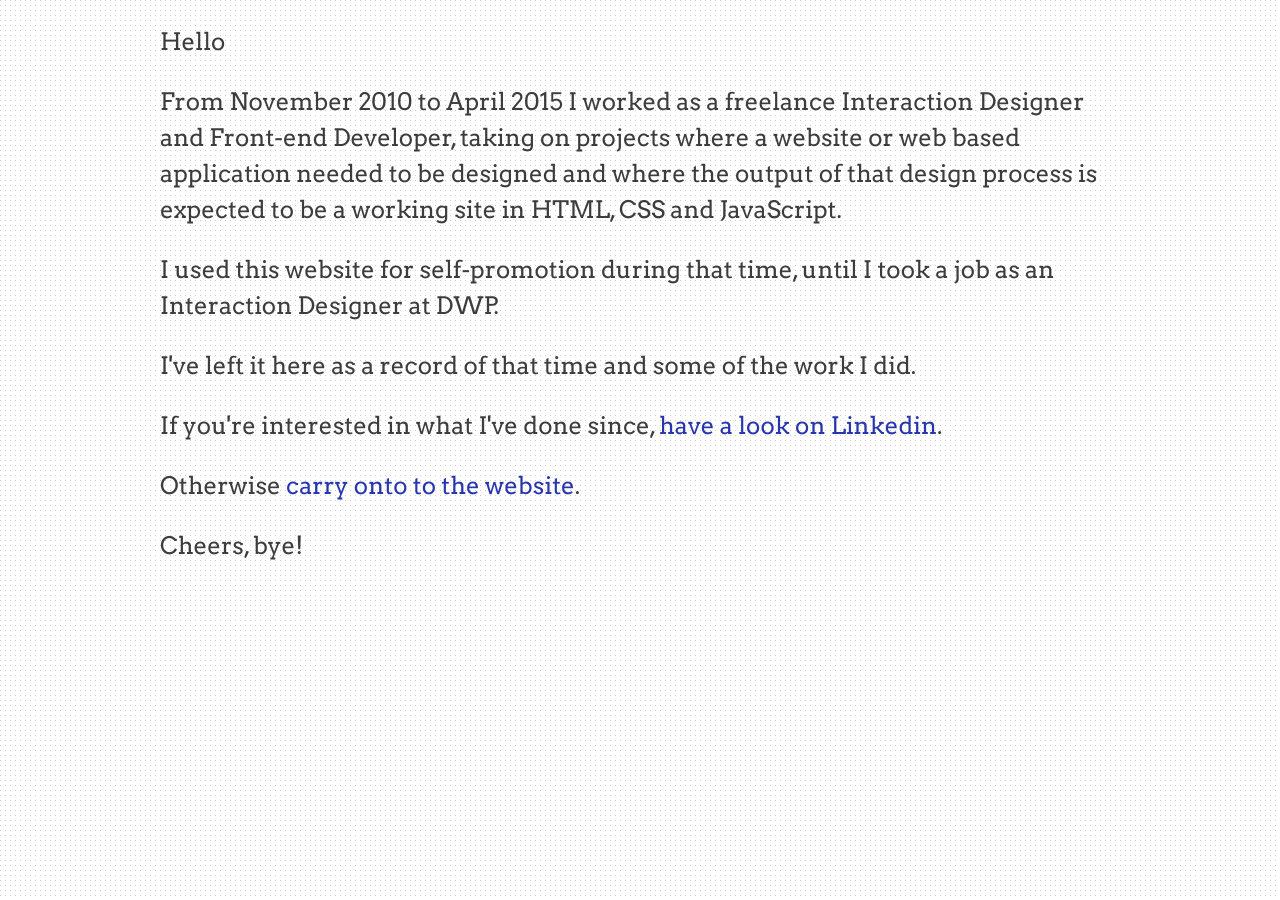
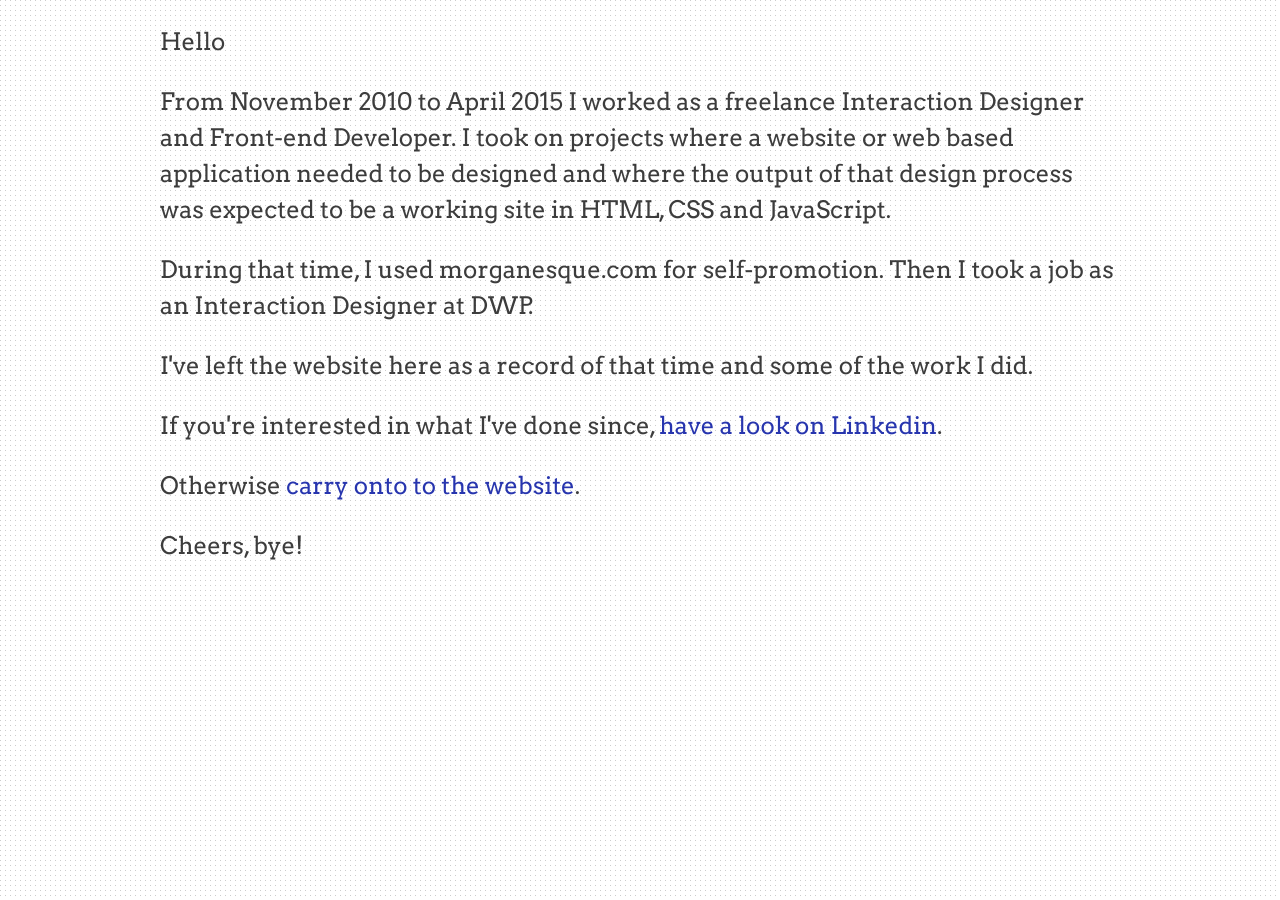
Before and after one commit to morganesque/morganesque.github.io, a Jekyll site: the page built from index.html, in a window 1280 px wide. Built offline with Jekyll 4.4.1, drawn with Linux system fonts in a browser that asks for light colours.

Commit message:
A few small changes.

```diff
--- a/index.html
+++ b/index.html
@@ -8,9 +8,9 @@
 ---
 <div style="text-align:left;padding:1em;">
 <p>Hello</p>
-<p>From November 2010 to April 2015 I worked as a freelance Interaction Designer and Front-end Developer, taking on projects where a website or web based application needed to be designed and where the output of that design process is expected to be a working site in HTML, CSS and JavaScript.</p>
-<p>I used this website for self-promotion during that time, until I took a job as an Interaction Designer at DWP.</p>
-<p>I've left it here as a record of that time and some of the work I did.</p>
+<p>From November 2010 to April 2015 I worked as a freelance Interaction Designer and Front-end Developer. I took on projects where a website or web based application needed to be designed and where the output of that design process was expected to be a working site in HTML, CSS and JavaScript.</p>
+<p>During that time, I used morganesque.com for self-promotion. Then I took a job as an Interaction Designer at DWP.</p>
+<p>I've left the website here as a record of that time and some of the work I did.</p>
 <p>If you're interested in what I've done since, <a href="https://www.linkedin.com/in/tsmorgan/">have a look on Linkedin</a>.</p>
 <p>Otherwise <a href="/is/tom/morgan">carry onto to the website</a>.</p>
 <p>Cheers, bye!</p>
```
